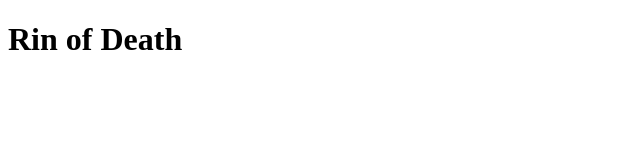
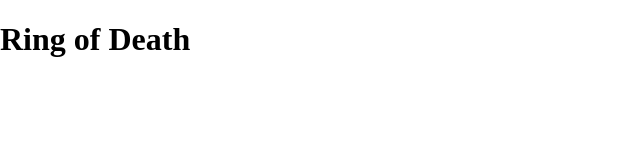
Before and after one commit to NikolaVujovic1988/ring-of-death, an Angular app: page / in a window 1280 px wide. Shown: the top 160 px of the page, without its empty margins (0-640 px from the left). Built offline with nearby package versions, Linux system fonts and the light colour scheme.

Commit message:
added start style

```diff
--- a/src/app/app.component.html
+++ b/src/app/app.component.html
@@ -1 +1 @@
-<h1>Rin of Death</h1>
+<h1>Ring of Death</h1>
--- a/src/app/app.component.scss
+++ b/src/app/app.component.scss
@@ -0,0 +1,7 @@
+body {
+    margin: 0;
+
+    h1 {
+        margin-top: 0;
+    }
+}
--- a/src/styles.scss
+++ b/src/styles.scss
@@ -1 +1,5 @@
-/* You can add global styles to this file, and also import other style files */
+body {
+    margin: 0;
+
+
+}
```
